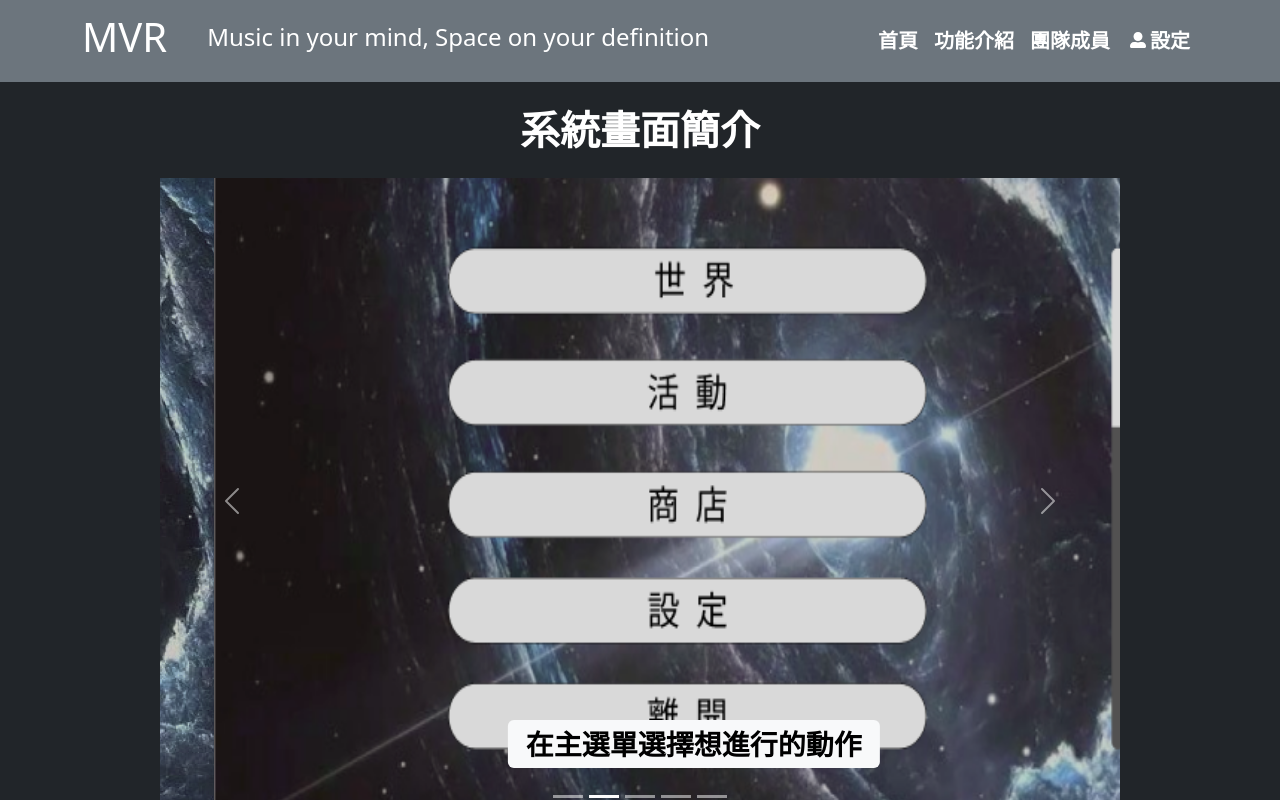
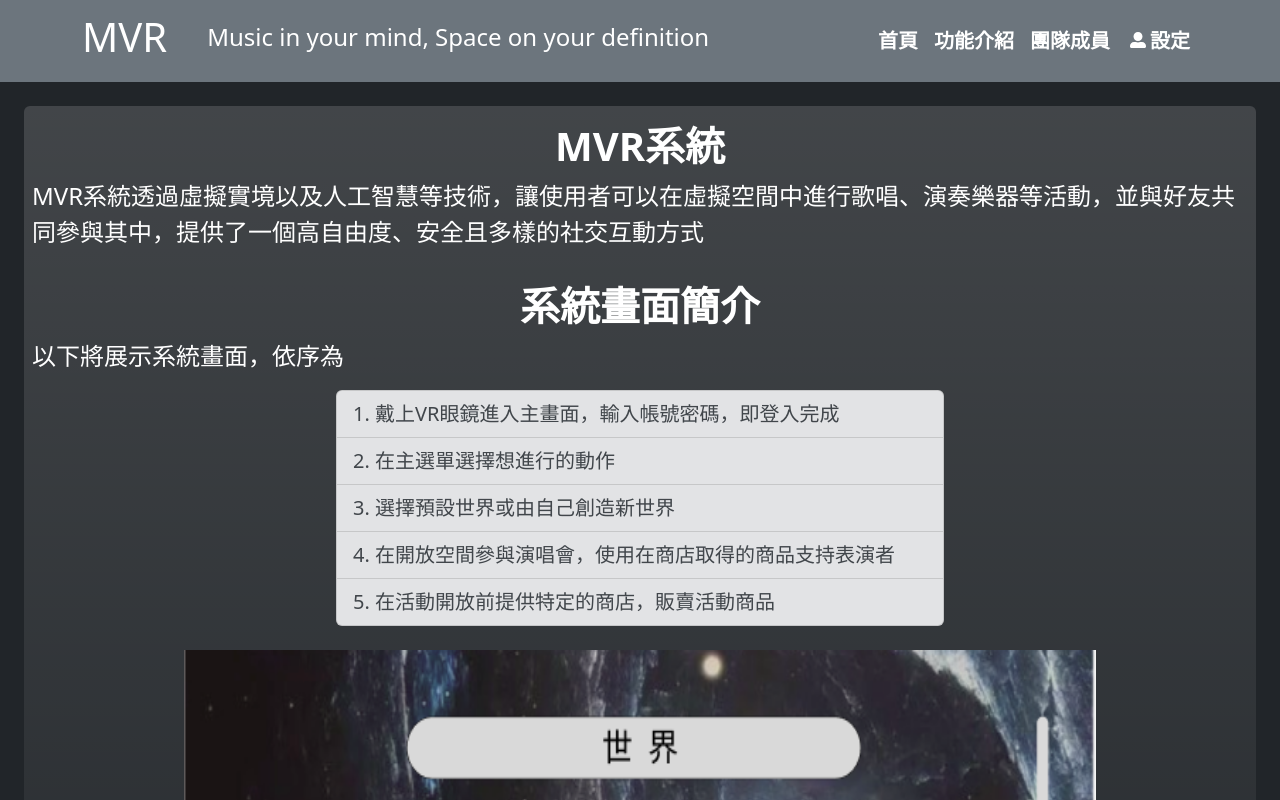
Before and after one commit to LeeChasel/MVR_website, a Next.js app: page / in a window 1280 px wide. Shown: the top 800 px of the page. Built offline with nearby package versions, Linux system fonts and the light colour scheme.

Commit message:
change homePage layout

```diff
--- a/pages/index.tsx
+++ b/pages/index.tsx
@@ -1,43 +1,28 @@
 import Head from 'next/head'
 import Carousel  from 'react-bootstrap/Carousel'
 import Image from 'next/legacy/image';
+import ListGroup from 'react-bootstrap/ListGroup';
 
 function PhotoCarousel()
 {
   return (
     <>
-    <h1 className='fw-bold text-white text-center mt-4'>系統畫面簡介</h1>
     <div className='d-flex justify-content-center mt-4'>
       <Carousel className='w-75'>
         <Carousel.Item>
           <Image src="/photoCarousel/interface.png" alt="Login UI" width="1500" height="1000" className='w-100'/>
-          <Carousel.Caption>
-            <p className='fs-3 text-bg-light badge'>戴上VR眼鏡進入主畫面，輸入帳號密碼，即登入完成</p>
-          </Carousel.Caption>
         </Carousel.Item>
         <Carousel.Item>
           <Image src="/photoCarousel/main_menu.PNG" alt="Main menu" width="1500" height="1000" className='w-100'/>
-          <Carousel.Caption>
-            <p className='fs-3 text-bg-light badge'>在主選單選擇想進行的動作</p>
-          </Carousel.Caption>
         </Carousel.Item>
         <Carousel.Item>
           <Image src="/photoCarousel/world.png" alt="Choose world" width="1500" height="1000" className='w-100'/>
-          <Carousel.Caption>
-            <p className='fs-3 text-bg-light badge'>選擇預設世界或由自己創造新世界</p>
-          </Carousel.Caption>
         </Carousel.Item>
         <Carousel.Item>
           <Image src="/photoCarousel/event_world.PNG" alt="Event" width="1500" height="1000" className='w-100'/>
-          <Carousel.Caption>
-            <p className='fs-3 text-bg-light badge'>在開放空間參與演唱會，使用在商店取得的商品支持表演者</p>
-          </Carousel.Caption>
         </Carousel.Item>
         <Carousel.Item>
           <Image src="/photoCarousel/shop1.PNG" alt="Choose world" width="1500" height="1000" className='w-100'/>
-          <Carousel.Caption>
-            <p className='fs-3 text-bg-light badge'>在活動開放前提供特定的商店，販賣活動商品</p>
-          </Carousel.Caption>
         </Carousel.Item>
       </Carousel>
     </div>
@@ -56,7 +41,20 @@ export default function Home() {
         <link rel="icon" href="/favicon.ico" />
       </Head>
       <main>
-        <PhotoCarousel />
+        <div className='m-4 p-2 bg-gradient rounded text-white d-flex flex-column'>
+          <h1 className='fw-bold text-center mt-2'>MVR系統</h1>
+          <p className='fs-4'>MVR系統透過虛擬實境以及人工智慧等技術，讓使用者可以在虛擬空間中進行歌唱、演奏樂器等活動，並與好友共同參與其中，提供了一個高自由度、安全且多樣的社交互動方式</p>
+          <h1 className='fw-bold text-center mt-3'>系統畫面簡介</h1>
+          <p className='fs-4'>以下將展示系統畫面，依序為</p>
+          <ListGroup as='ol' numbered className='w-50 align-self-center fs-5'>
+            <ListGroup.Item as='li' variant="secondary">戴上VR眼鏡進入主畫面，輸入帳號密碼，即登入完成</ListGroup.Item>
+            <ListGroup.Item as='li' variant="secondary">在主選單選擇想進行的動作</ListGroup.Item>
+            <ListGroup.Item as='li' variant="secondary">選擇預設世界或由自己創造新世界</ListGroup.Item>
+            <ListGroup.Item as='li' variant="secondary">在開放空間參與演唱會，使用在商店取得的商品支持表演者</ListGroup.Item>
+            <ListGroup.Item as='li' variant="secondary">在活動開放前提供特定的商店，販賣活動商品</ListGroup.Item>
+          </ListGroup>
+          <PhotoCarousel />
+        </div>
       </main>
     </>
   )
```
